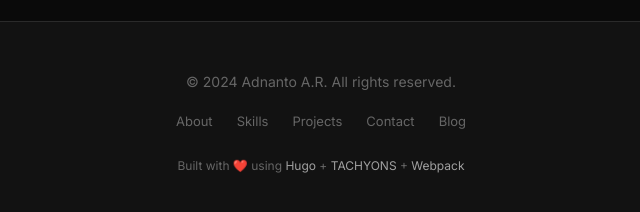
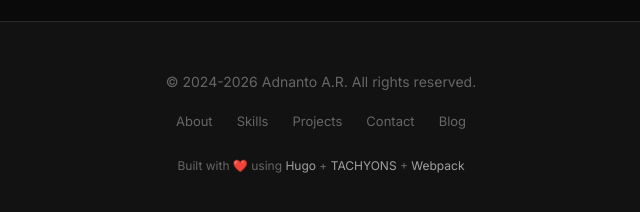
Before and after one commit to adahra/adahra.github.io, a plain HTML site: page index.html in a window 1280 px wide. Shown: the part 8853-9065 px from the top of the page, 319-959 px from the left. Drawn offline with Linux system fonts and the light colour scheme.

Commit message:
docs(site): added site readme documentation and bumped footer copyright year
- Replaced README placeholder with Indonesian site overview, features, and directory structure table.
- Extended footer copyright range to 2024-2026.

```diff
--- a/index.html
+++ b/index.html
@@ -1426,7 +1426,7 @@
 
  <footer>
   <div class="container footer-content">
-   <p class="footer-copyright">© 2024 Adnanto A.R. All rights reserved.</p>
+   <p class="footer-copyright">© 2024-2026 Adnanto A.R. All rights reserved.</p>
    <nav class="footer-links" aria-label="Footer navigation">
     <a href="#about" class="footer-link">About</a>
     <a href="#skills" class="footer-link">Skills</a>
```
Also changed, not shown: 1 other file.
